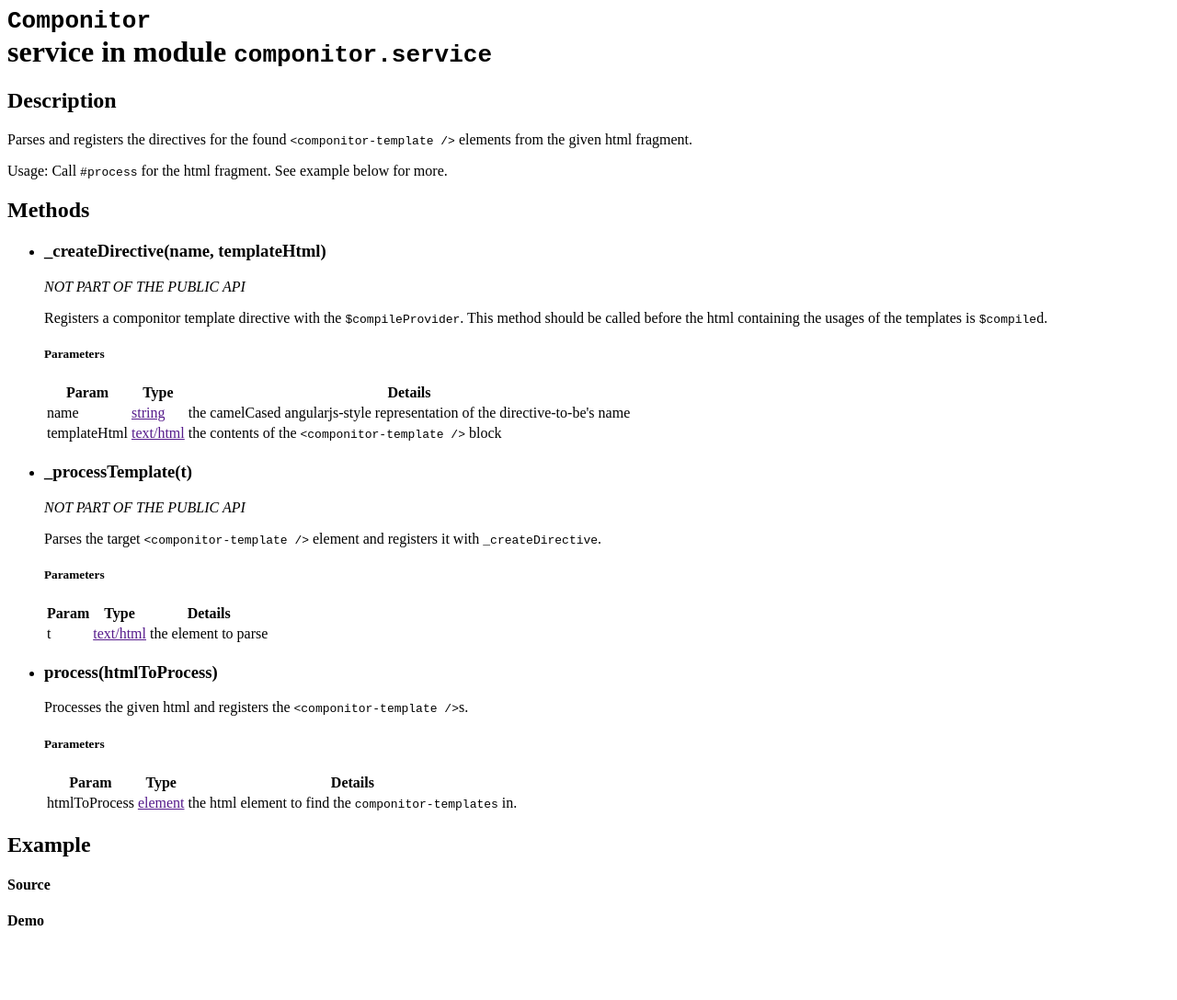
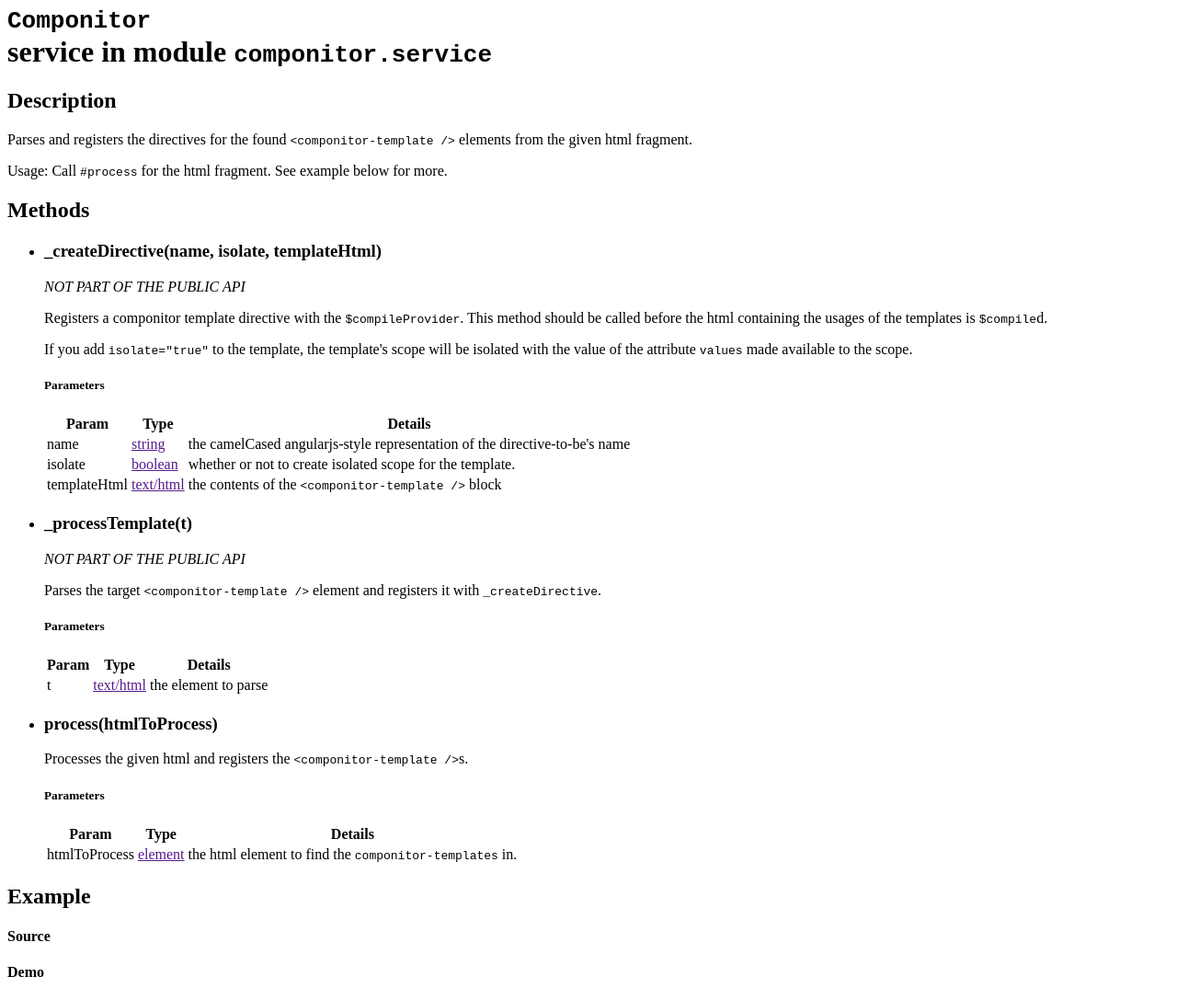
Before and after one commit to NitorCreations/componitor, a Jekyll site: the page dist/docs/partials/api/componitor.service.Componitor.html, which Jekyll copies as it is, in a window 1280 px wide. Shown: the whole page at 92% size. Built offline with Jekyll 4.4.1, drawn with Linux system fonts in a browser that asks for light colours; Markdown is read by kramdown in place of the engine named in the settings; before the commit the page ends 1031 px from its top, so only the background shows below that.

```diff
--- a/_config.yml
+++ b/_config.yml
@@ -4,6 +4,6 @@ markdown: redcarpet
 pygments: true
 
 # Componitor-specific
-componitor_version: 0.2.0-SNAPSHOT
+componitor_version: 0.2.0
 #download_url: /dist/componitor.js
 download_url: https://nitorcreations.github.io/componitor/dist/componitor.js
--- a/dist/docs/index.html
+++ b/dist/docs/index.html
@@ -80,7 +80,7 @@
         <div class="container">
 
 
-            <a  href="https://github.com/NitorCreations/componitor"  class="brand">componitor</a>
+            <a  href="https://nitorcreations.github.io/componitor"  class="brand">componitor</a>
 
           <ul class="nav">
             <li ng-repeat="(url, name) in sections" ng-class="{active: isActivePath(url)}">
--- a/dist/docs/js/docs-setup.js
+++ b/dist/docs/js/docs-setup.js
@@ -46,7 +46,7 @@ NG_DOCS={
       "type": "service",
       "moduleName": "componitor.service",
       "shortDescription": "Parses and registers the directives for the found &lt;componitor-template /&gt;",
-      "keywords": "$compile $compileprovider _createdirective _processtemplate angular angularjs-style api block border call called camelcased class componitor componitor-templates contents css demomodule directive directive-to-be directives display element elements example find fragment hello-box hello-box-title hellobox html htmltoprocess js method module padding parse parses process processes public registers representation script selector service solid styles target template templatehtml templates usage usages"
+      "keywords": "$compile $compileprovider _createdirective _processtemplate add angular angularjs-style api attribute block border call called camelcased class componitor componitor-templates contents create css demomodule directive directive-to-be directives display element elements example find fragment hello-box hello-box-title hellobox html htmltoprocess isolate isolated js method module padding parse parses process processes public registers representation scope script selector service solid styles target template templatehtml templates true usage usages values"
     }
   ],
   "apis": {
--- a/dist/docs/partials/api/componitor.service.Componitor.html
+++ b/dist/docs/partials/api/componitor.service.Componitor.html
@@ -9,12 +9,15 @@ elements from the given html fragment.</p>
 <p>Usage: Call <code>#process</code> for the html fragment. See example below for more.</p>
 </div></div>
 <div class="member method"><h2 id="methods">Methods</h2>
-<ul class="methods"><li><h3 id="methods__createdirective">_createDirective(name, templateHtml)</h3>
+<ul class="methods"><li><h3 id="methods__createdirective">_createDirective(name, isolate, templateHtml)</h3>
 <div class="_createdirective"><div class="componitor-service-componitor-createdirective-page"><p><em>NOT PART OF THE PUBLIC API</em></p>
 <p>Registers a componitor template directive with the <code>$compileProvider</code>.
 This method should be called before the html containing the usages of
 the templates is <code>$compile</code>d.</p>
+<p>If you add <code>isolate=&quot;true&quot;</code> to the template, the template&#39;s scope will be isolated
+with the value of the attribute <code>values</code> made available to the scope.</p>
 </div><h5 id="methods__createdirective_parameters">Parameters</h5><table class="variables-matrix table table-bordered table-striped"><thead><tr><th>Param</th><th>Type</th><th>Details</th></tr></thead><tbody><tr><td>name</td><td><a href="" class="label type-hint type-hint-string">string</a></td><td><div class="componitor-service-componitor-createdirective-page"><p>the camelCased angularjs-style representation of the directive-to-be&#39;s name</p>
+</div></td></tr><tr><td>isolate</td><td><a href="" class="label type-hint type-hint-boolean">boolean</a></td><td><div class="componitor-service-componitor-createdirective-page"><p>whether or not to create isolated scope for the template.</p>
 </div></td></tr><tr><td>templateHtml</td><td><a href="" class="label type-hint type-hint-text">text/html</a></td><td><div class="componitor-service-componitor-createdirective-page"><p>the contents of the <code>&lt;componitor-template /&gt;</code> block</p>
 </div></td></tr></tbody></table></div>
 </li>
```
Also changed, not shown: bower.json (added, +36 -0 lines), dist/componitor.js (+9 -6 lines), dist/docs/grunt-scripts/componitor.js (+9 -6 lines), dist/componitor.min.js, 1 other file.
